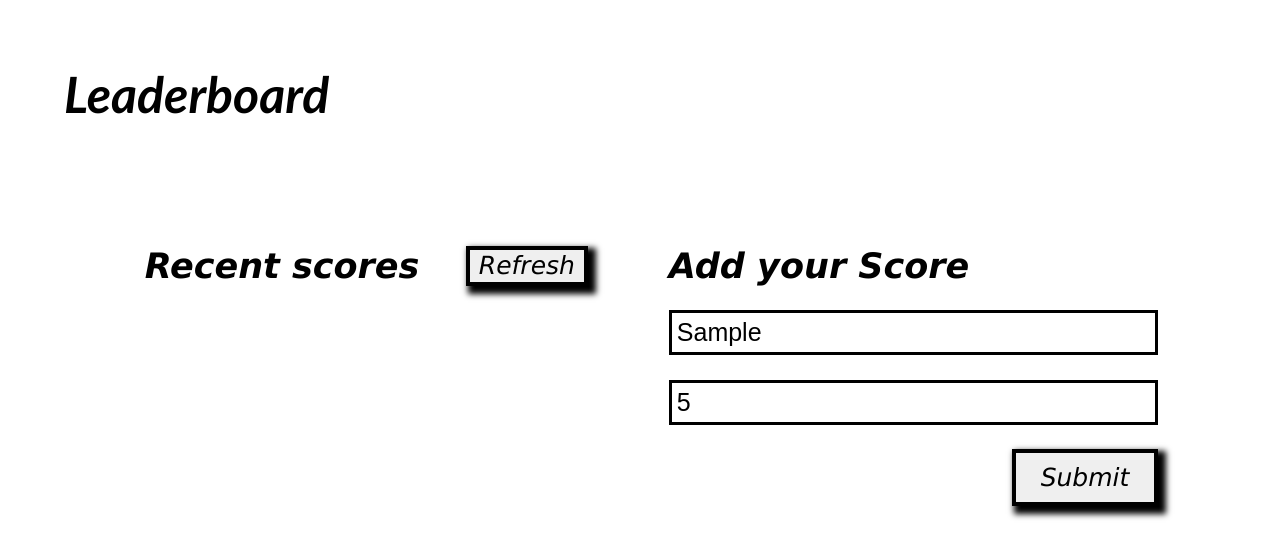
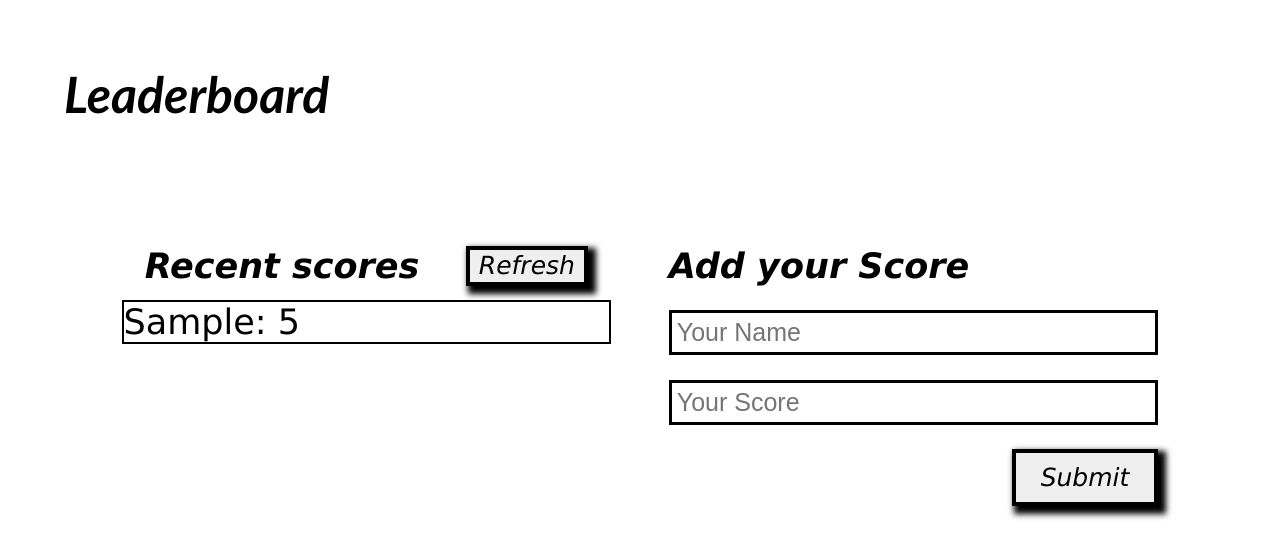
Before and after one commit to udeaghad/Leaderboard, a website built with webpack: page src/index.html in a window 1280 px wide. Both pictures are taken after typing "Sample", "5" into the empty fields and a click on the button "Submit". Built offline with nearby package versions, Linux system fonts and the light colour scheme.

Commit message:
Create additem and createList module

```diff
--- a/src/index.html
+++ b/src/index.html
@@ -31,7 +31,7 @@
             <input type="number" name="score" id="score" placeholder="Your Score">
         </div>
 
-        <button type='button' class='submit'>Submit</button>
+        <button type='button' id='submit'>Submit</button>
 
 
     </form>
--- a/src/index.js
+++ b/src/index.js
@@ -1,2 +1,31 @@
 import _ from 'lodash';
 import './style.css';
+import createList from './modules/createList';
+ class Score {
+    constructor (name, score) {
+        this.name = name;
+        this.score = score;
+    }
+ }
+
+
+
+ const nameInput = document.querySelector('#name');
+ const scoreInput = document.querySelector('#score');
+
+ const addItem = () => {
+    const newScore = new Score(nameInput.value, scoreInput.value);
+    createList(newScore.name, newScore.score)
+    nameInput.value = '';
+    scoreInput.value = '';
+
+    //const scoresList = document.querySelectorAll('.scores-list')
+    const scoreItem = document.querySelectorAll('.score-item');
+    for (let i = 0;i < scoreItem.length; i+=1){
+        scoreItem[i].classList.toggle('bg-color')
+    }
+ }
+
+ const submitBtn = document.querySelector('#submit');
+
+ submitBtn.addEventListener('click', addItem)
--- /dev/null
+++ b/src/modules/createList.js
@@ -0,0 +1,14 @@
+const createList = (nameInput, scoreInput) => {
+
+  const scoresList = document.querySelector('.scores-list');
+  const scoreItem = document.createElement('div');
+  scoreItem.classList.add('score-item');
+  scoreItem.innerHTML = `${nameInput}: ${scoreInput}`
+
+  scoresList.appendChild(scoreItem);
+
+
+
+}
+
+export default createList;
--- a/src/style.css
+++ b/src/style.css
@@ -67,7 +67,7 @@ h2 {
   padding: 5px;
 }
 
-.submit {
+#submit {
   margin-top: 5%;
     width: 30%;
     font-size: 25px;
@@ -78,3 +78,19 @@ h2 {
     border: 4px solid black;
     box-shadow: 5px 5px 6px 3px;
   }
+
+  .score-item {
+    font-size: 35px;
+    font-family:'Lucida Sans', 'Lucida Sans Regular', 'Lucida Grande', 'Lucida Sans Unicode', Geneva, Verdana, sans-serif;
+    margin: 0;
+    background-color: rgb(219, 219, 219);
+  }
+
+.scores-list {
+  border: 2px solid black;
+}
+
+.bg-color {
+  background-color: white;
+  height: 100%;
+}
```
